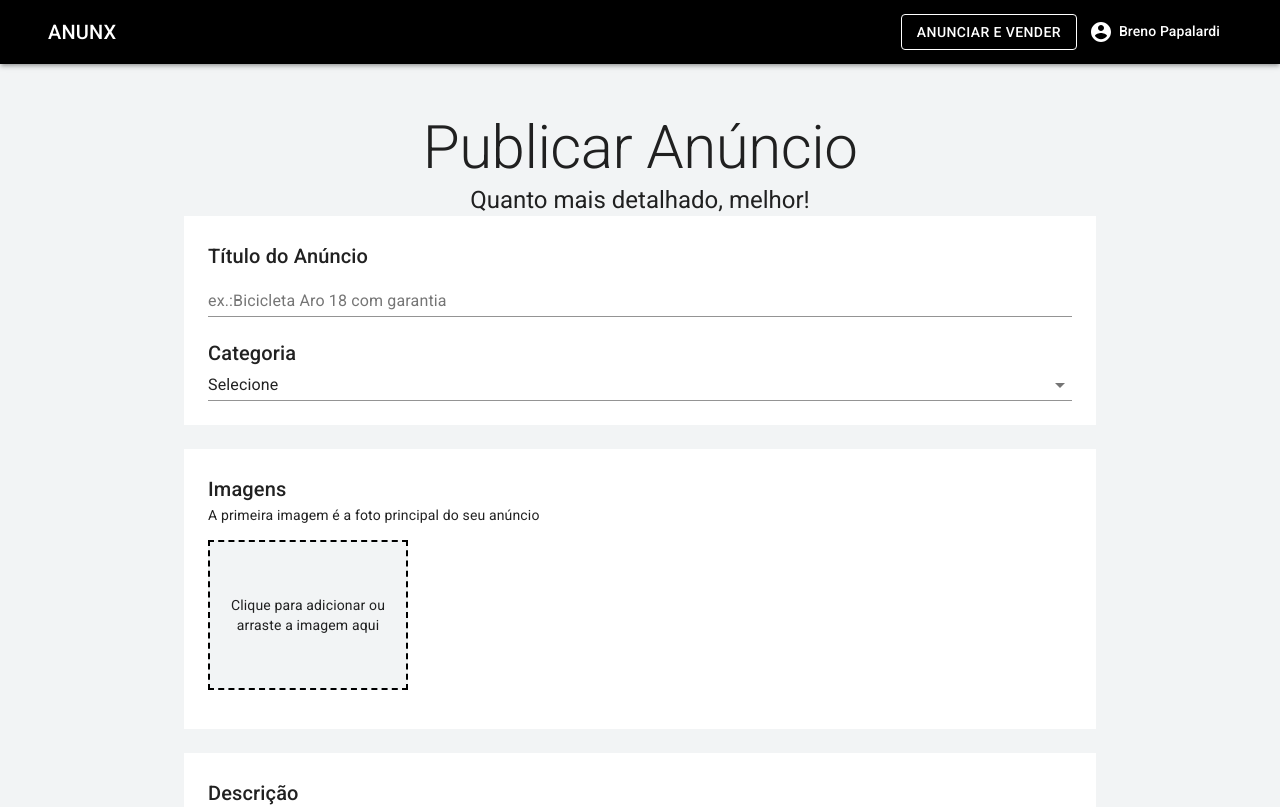
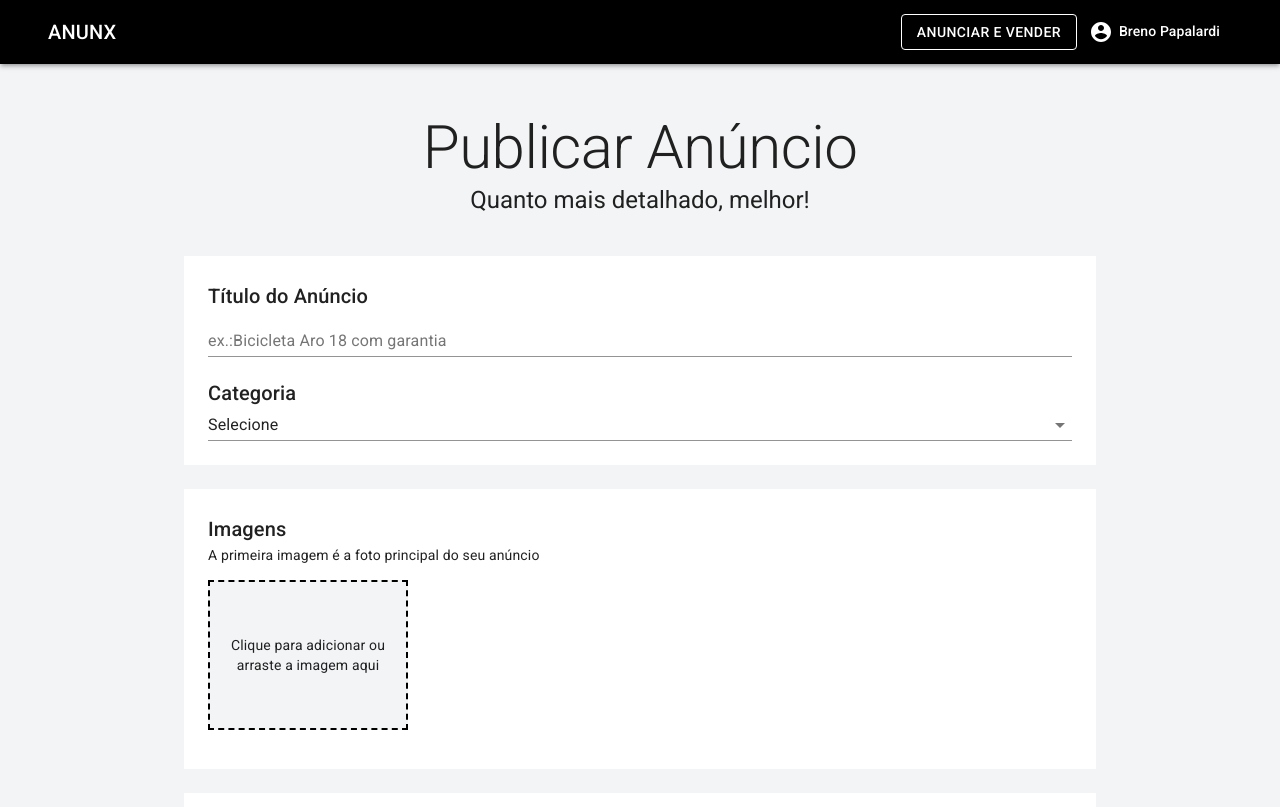
Before and after one commit to brenopapalardi/anunx, a Next.js app: page /user/publish in a window 1280 px wide. Shown: the top 807 px of the page. Built offline with nearby package versions, Linux system fonts and the light colour scheme.

Commit message:
instalação e configuração do formil, validação do campo title

```diff
--- a/package.json
+++ b/package.json
@@ -14,13 +14,15 @@
     "@material-ui/icons": "^4.11.2",
     "@material-ui/styles": "^4.11.4",
     "css-baseline": "^1.2.11",
+    "formik": "^2.2.9",
     "install": "^0.13.0",
     "next": "12.0.9",
     "node-modules": "^1.0.1",
     "react": "17.0.2",
     "react-dom": "17.0.2",
     "react-dropzone": "^11.5.3",
-    "react-material-ui-carousel": "v2"
+    "react-material-ui-carousel": "v2",
+    "yup": "^0.32.11"
   },
   "devDependencies": {
     "eslint": "8.8.0",
--- a/pages/user/publish.js
+++ b/pages/user/publish.js
@@ -1,4 +1,7 @@
 import { useState } from 'react'
+import { Formik } from 'formik'
+import * as yup from 'yup'
+
 import {
     Container,
     Typography,
@@ -78,6 +81,13 @@ const useStyles = makeStyles((theme) => ({
 
 }))
 
+const validationSchema = yup.object().shape({
+    title: yup.string()
+    .min(6,'Escreva um Título Maior')
+    .max(100,'Título Muito Grande')
+    .required('Campo Obrigatório'),
+})
+
 const Publish = () => {
     const classes = useStyles()
     const [files,setFiles] = useState([])
@@ -107,6 +117,25 @@ const Publish = () => {
 
     return (
     <TemplateDefault>
+
+        <Formik
+        initialValues={{
+            title: ''
+        }}
+        validationSchema={validationSchema}
+        onSubmit={(values) =>{
+
+        }}
+        >
+            {
+                ({
+                    values,
+                    errors,
+                    handleChange,
+                    handleSubmit,
+                }) => {
+                    return (
+                        <form onSubmit={handleSubmit}>
                         <Container maxWidth="sm">
                         <Typography component="h1" variant="h2" align="center" color="textPrimary">
                             Publicar Anúncio
@@ -116,15 +145,22 @@ const Publish = () => {
                         </Typography>
                     </Container>
 
+                        <br/><br/>
+
                         <Container maxWidth="md" className={classes.boxContainer}>
                             <Box className={classes.box}>
                                 <Typography component="h6" variant="h6"  color="textPrimary">
                                     Título do Anúncio
                                 </Typography>
                                 <TextField
+                                    name="title"
+                                    value={values.title}
+                                    onChange={handleChange}
                                     label="ex.:Bicicleta Aro 18 com garantia"
                                     size="small"
                                     fullWidth
+                                    error={errors.title}
+                                    helperText={errors.title}
                                 />
 
                             <br /><br />
@@ -276,11 +312,19 @@ const Publish = () => {
 
                     <Container maxWidth="md" className={classes.boxContainer}>
                         <Box textAlign="right">
-                <Button variant="contained" color="primary">
+                            <Button type="submit" variant="contained" color="primary">
                                 Publicar Anúncio
                             </Button>
                         </Box>
                     </Container>
+                    </form >
+                    )
+                }
+            }
+
+        </Formik>
+
+
     </TemplateDefault>
     )
 }
```
Also changed, not shown: 1 other file (tests, documents, lock files or other folders). Lines whose indentation alone changed are shown as unchanged.
